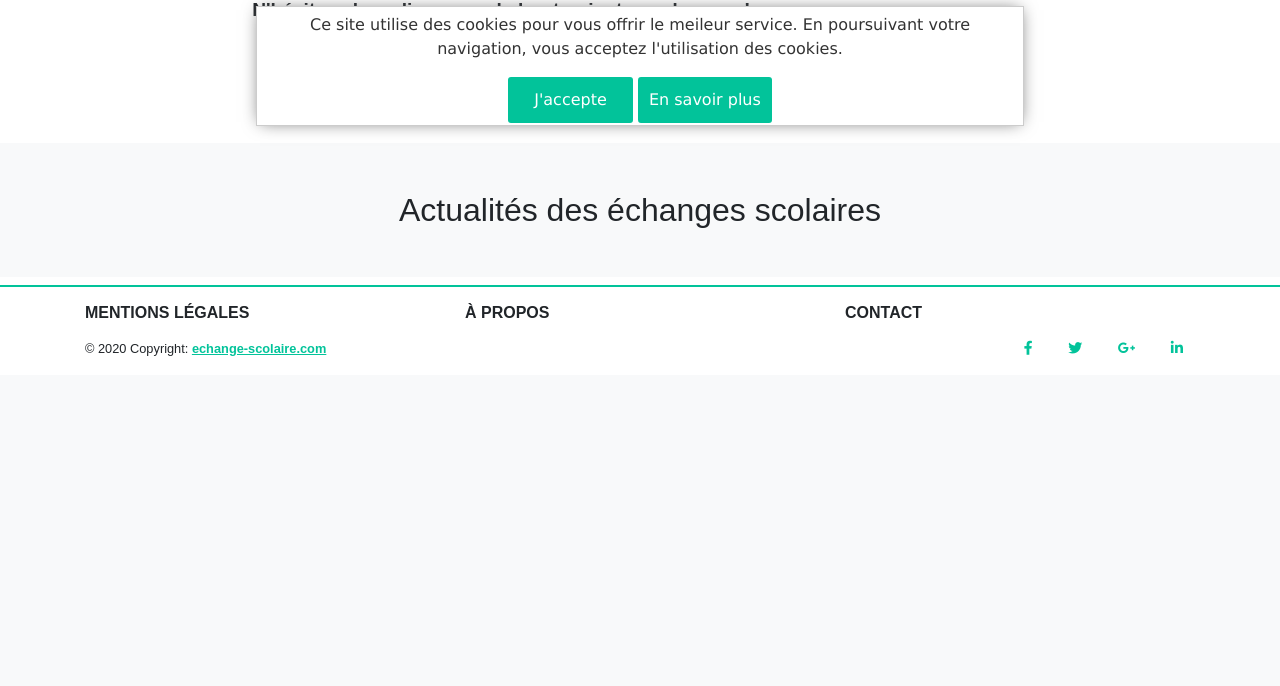
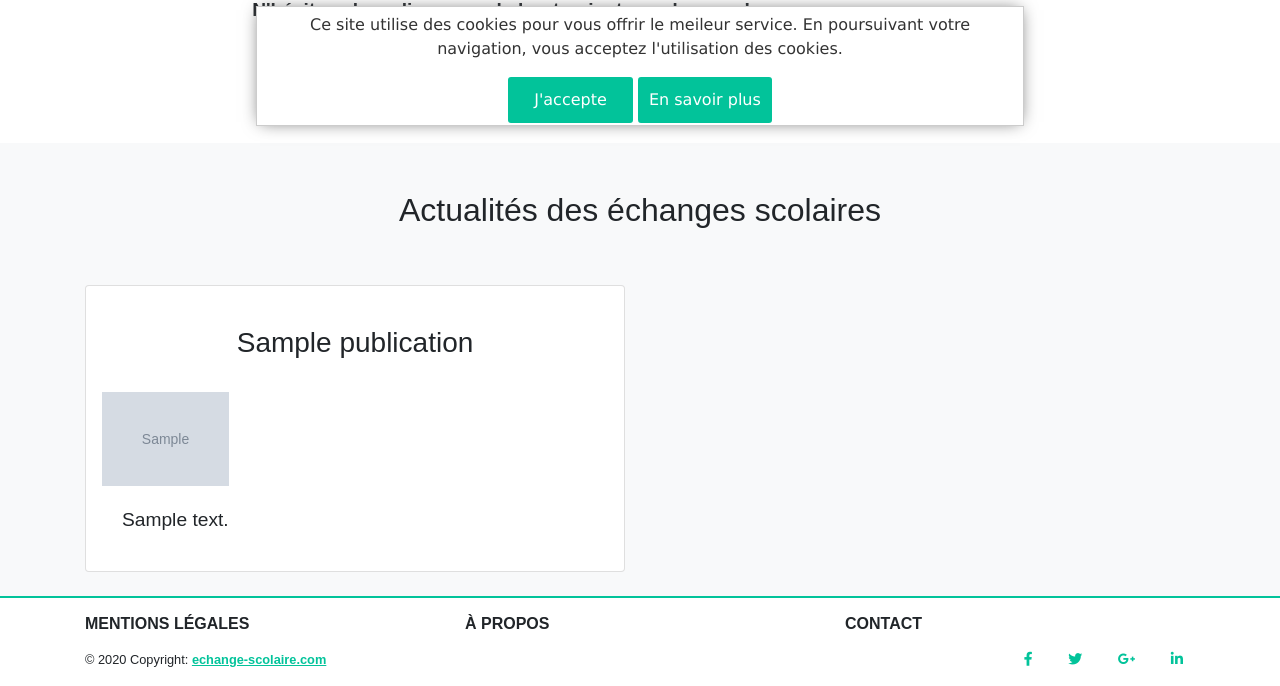
Before and after one commit to marisabonmati/echange-scolaire-symfony, a Symfony app: template templates/home/index.html.twig in a window 1280 px wide. Shown: the part 664-1350 px from the top of the page. Before the commit the page ends 1020 px from the top, so only its background shows below. Run offline with Twig, Linux system fonts and the light colour scheme; the template is opened without the code that fills it: most values are stand-ins (such as "Sample title", 1, 10 or a date in 2020); grey boxes marked "Sample" are stand-in pictures; form fields are guessed from the names that the template uses; some libraries are stand-ins or nearby versions; some web fonts are replaced.

Commit message:
publi ok partout

```diff
--- a/src/Controller/AnnonceController.php
+++ b/src/Controller/AnnonceController.php
@@ -17,7 +17,7 @@ class AnnonceController extends AbstractController
         $publication = $publicationRepository->searchPublication();
         return $this->render('annonce/annonce.html.twig', [
             'user' => $user,
-            'list_publication' => $publicationRepository,
+            'list_publication' => $publication,
         ]);
     }
 }
--- a/src/Controller/HomeController.php
+++ b/src/Controller/HomeController.php
@@ -2,6 +2,7 @@
 
 namespace App\Controller;
 
+use App\Repository\PublicationRepository;
 use Symfony\Bundle\FrameworkBundle\Controller\AbstractController;
 use Symfony\Component\Routing\Annotation\Route;
 
@@ -10,10 +11,12 @@ class HomeController extends AbstractController
     /**
      * @Route("/home", name="home")
      */
-    public function index()
+    public function index(PublicationRepository  $publicationRepository)
     {
+        $publication = $publicationRepository->searchPublication();
         return $this->render('home/index.html.twig', [
             'controller_name' => 'HomeController',
+            'list_publication' => $publication,
         ]);
     }
 
--- a/templates/home/index.html.twig
+++ b/templates/home/index.html.twig
@@ -40,5 +40,9 @@
 
 <section class="container-fluid bg-light">
     <h2 class="text-center py-5">Actualités des échanges scolaires</h2>
+    {% for publication in list_publication %}
+        {% include 'inc/_publication_public.html.twig' %}
+    {% endfor %}
+
 </section>
 {% endblock %}
--- /dev/null
+++ b/templates/inc/_publication_public.html.twig
@@ -0,0 +1,15 @@
+        <div class="container mx-auto">
+            <div class="row">
+                <div class="col-12 col-lg-6 mb-4">
+                    <div class="card p-3">
+                        <h3 class="text-center p-4">{{ publication.title }}</h3>
+                        <img src="{{ asset(publication.picture) }}" class="w-25" alt="Photo scolaire">
+                        <div class="card-body">
+                            <p class="card-text ">
+                                {{ publication.descriptionPost }}
+                            </p>
+                        </div>
+                    </div>
+                </div>
+            </div>
+        </div>
```
Also changed, not shown: templates/annonce/annonce.html.twig (+5 -27 lines).
